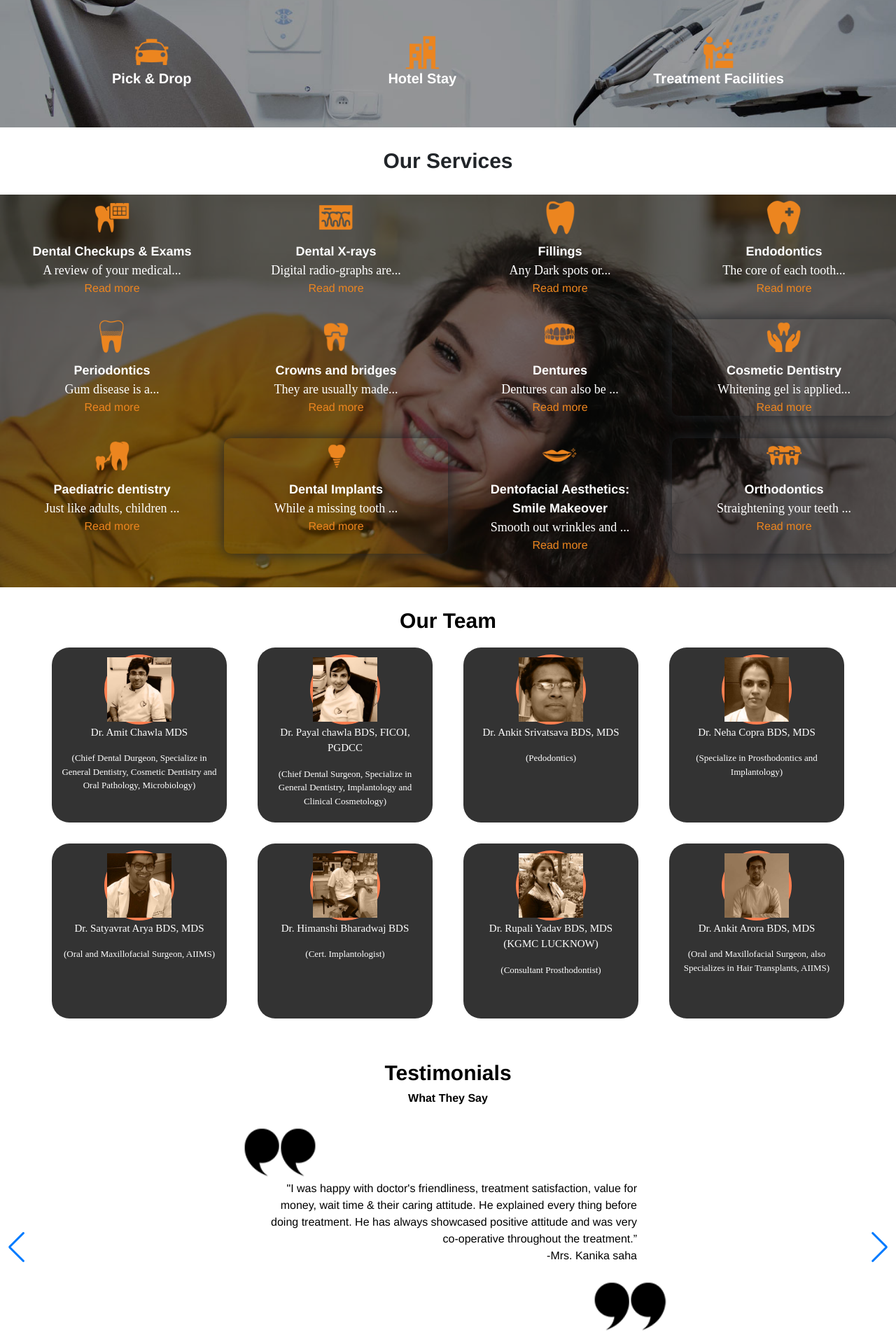
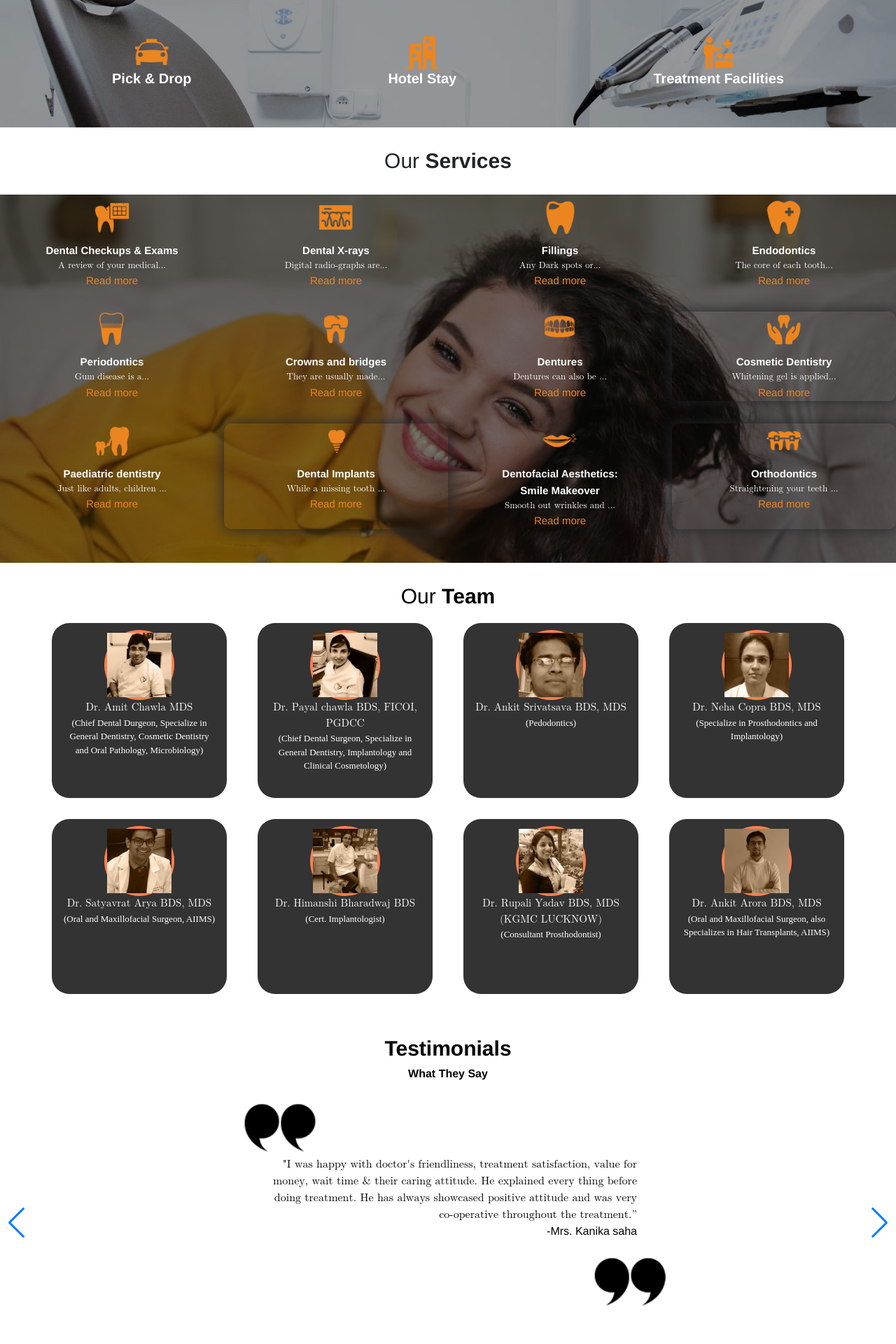
Before and after one commit to jha45507/prosmile, a PHP site: page / in a window 1280 px wide. Shown: the part 1080-3000 px from the top of the page at 70% size. Run offline with PHP 8.4, Linux system fonts and the light colour scheme; some libraries are stand-ins or nearby versions; some web fonts are replaced.

Commit message:
re commit code

```diff
--- a/css/index.css
+++ b/css/index.css
@@ -249,12 +249,19 @@ html {
 .address_icons {
     margin: 10px 0px;
     display: flex;
+    text-decoration: none;
+}
+.address_icons:hover {
+    text-decoration: none;
 }
 
+.address_icons i, p{
+    margin: 0px 5px;
+    color: white;
+}
 
 .address_icons p{
     font-size: small;
-
 }
 
 .follow_us {
@@ -484,7 +491,7 @@ p {
 .awards_section_child li {
     margin: 20px 0px;
     font-size: 15px;
-
+    font-family: math;
 }
 
 .our_team_section {
@@ -505,6 +512,10 @@ p {
     color: black;
     font-weight: bold;
 
+}
+
+.highlight_sub_heading{
+    font-weight: 100;
 }
 
 .treatment_team {
@@ -556,7 +567,7 @@ p {
     color: white;
     font-size: 15px;
     text-align: center;
-    font-family: serif;
+    font-family: math;
 }
 
 .team_content {
@@ -675,12 +686,11 @@ p {
     color: white;
     text-align: center;
     font-size: 30px;
-
 }
 
 .about_div p {
     font-size: small;
-
+    font-family: math;
 }
 .about_div div {
     margin:50px 0px ;
@@ -720,12 +730,15 @@ p {
     text-align: center;
 }
 
+.testimonials_content{
+    font-family: math;
+}
+
 .testimonials h5, h3 {
     text-align: center;
 }
 .testimonials h5 {
     font-size: 30px;
-
 }
 
 /* ========================= hamburger =========================== */
--- a/css/style.css
+++ b/css/style.css
@@ -370,10 +370,11 @@ p {
 	font-weight: 100;
 	margin:0;
 	color: #fff;
-	font-size: 18px;
+	font-size: small;
+	font-family: math;
 } .services .text span{
 	color: #fff;
-	font-size: 18px;
+	font-size: 15px;
 	font-weight: bold;
 }.modal-body p{
 	text-align: justify;
@@ -861,10 +862,11 @@ textarea::placeholder{
 } */
 .popup-btn{
 	border: 0;
-background: transparent;
-color: #ec851f;
-padding: 0;
-margin: auto;
+	background: transparent;
+	color: #ec851f;
+	padding: 0;
+	margin: auto;
+	font-size: 15px;
 }
 
 .modal.show .modal-dialog {
--- a/index.html
+++ b/index.html
@@ -83,12 +83,12 @@
                 <div class="child_about">
                     <div class="about_div">
                         <div>
-                            <h1>About Us</h1>
+                            <h1>About <span class="highlight_sub_heading">Us</span></h1>
                             <p>We ensure that your appointment is the most positive experience possible. We are committed to delivering comprehensive oral health care service ensuring the highest level of quality excellence, offering treatment at affordable prices, implementing advanced therapies with state-of-the-art equipment and facilities. Our motto is to provide you quality and safety, offering flexible appointment timings and modern dentistry.
                             </p>
                         </div>
                         <div>
-                            <h1>Medical Tourism</h1>
+                            <h1>Medical <span class="highlight_sub_heading">Tourism</span></h1>
                             <p>We believe in changing your life by taking care of your smile. It's no good gambling with your future when we here facilitate you with best dental serves. Thus to encourage medical tourism we provide our visitors from across the world with pick & drop services from airport, stay and complete treatment facilities.</p>
                         </div>
                     </div>
@@ -114,7 +114,7 @@
                     </div>
                 </div>
             </div>
-            <h2 class="services_heading">Our Services</h2>
+            <h2 class="services_heading"><span class="highlight_sub_heading">Our </span>Services</h2>
             <section id="services" class="services text-center overlay-white ">
                 <div class="back-img">
                     <div class="container-fluid">
@@ -587,7 +587,7 @@
             </section>
             <div class="our_team_section" id="our_team">
                 <div class="our_team_child_section">
-                    <h1>Our Team</h1>
+                    <h1><span class="highlight_sub_heading">Our </span>Team</h1>
                     <div class="treatment_team">
                         <div class="our_team_card_div">
                             <div class="our_team_img_div">
@@ -664,7 +664,7 @@
                             <div class="slider_child_div">
                                 <div class=" quote">
                                     <div class="">
-                                        <div class="text-right">
+                                        <div class="text-right testimonials_content">
                                             "I was happy with doctor's friendliness, treatment satisfaction,
                                             value for money, wait time & their caring attitude.
                                             He explained every thing before doing treatment. He has always
@@ -682,7 +682,7 @@
                             <div class="slider_child_div">
                                 <div class=" quote">
                                     <div class="">
-                                        <div class="text-right">
+                                        <div class="text-right testimonials_content">
                                             "I was happy with doctor's friendliness. He is very kind and takes
                                             full care of his patients. He gives his best and attends the patient
                                             very well.”
@@ -698,7 +698,7 @@
                             <div class="slider_child_div">
                                 <div class=" quote">
                                     <div class="">
-                                        <div class="text-right">
+                                        <div class="text-right testimonials_content">
                                             "Dr Payal is very experienced dentist. I have been visiting her from
                                             last 2 years and have found her to be very professional. She is
                                             available during non business hours for any emergency or critical
@@ -719,7 +719,7 @@
                             <div class="slider_child_div">
                                 <div class=" quote">
                                     <div class="">
-                                        <div class="text-right">
+                                        <div class="text-right testimonials_content">
                                             "I was happy with doctor's friendliness, explanation of the health
                                             issue, treatment satisfaction & value for money. I have been
                                             associated with many doctors in past because of my serious dental
@@ -740,7 +740,7 @@
                             <div class="slider_child_div">
                                 <div class=" quote">
                                     <div class="">
-                                        <div class="text-right">
+                                        <div class="text-right testimonials_content">
                                             "I was happy with explanation of the health issue, treatment
                                             satisfaction & value for money. Dr Payal is really sweet &
                                             works very well. She is very good in her work & you can feel that by
@@ -757,7 +757,7 @@
                             <div class="slider_child_div">
                                 <div class=" quote">
                                     <div class="">
-                                        <div class="text-right">
+                                        <div class="text-right testimonials_content">
                                             "There is good coordination between the two doctors . I needed
                                             dentures for long time . I am satisfied with treatment I got .
                                             All the best for doctor duo . Thank you”
@@ -773,7 +773,7 @@
                             <div class="slider_child_div">
                                 <div class=" quote">
                                     <div class="">
-                                        <div class="text-right">
+                                        <div class="text-right testimonials_content">
                                             "I was happy with doctor's friendliness, explanation of the health
                                             issue, treatment satisfaction, value for money & wait time.
                                             The visit and treatment was fine. Fully satisfied with hygiene,
@@ -791,7 +791,7 @@
                             <div class="slider_child_div">
                                 <div class=" quote">
                                     <div class="">
-                                        <div class="text-right">
+                                        <div class="text-right testimonials_content">
                                             "I was happy with doctor's friendliness, explanation of the health
                                             issue, treatment satisfaction & value for
                                             money. I am very much satisfied with the treatment. His approach to
@@ -809,7 +809,7 @@
             </div>
             <div class="awards_section" id="awards">
                 <div class="awards_section_child">
-                    <h2 class="">Awards and Recognition</h2>
+                    <h2 class="">Awards <span class="highlight_sub_heading">and Recognition</span></h2>
                     <ul class="">
                         <li> "Best Dental Centre in Gurgaon" by India dental awards 2017</li>
                         <li> Colgate certificate of honour</li>
@@ -854,7 +854,7 @@
                         <div>
                             <div class="img_div">
                                 <a href="">
-                                    <img src="/images/gallery/f/f1.jpeg" alt="">
+                                    <img src="/images/gallery/f/f9.jpeg" alt="">
                                 </a>
                             </div>
                             <h3>Dental Facts</h3>
@@ -1000,23 +1000,23 @@
                         <div class="footer_address">
                             <h3>Address</h3>
                             <div>
-                                <div class="address_icons">
-                                    <i class="fa fa-solid fa-location-dot"></i>
-                                    <a href="https://goo.gl/maps/w6bwdxTVv4q" target="_blank">
+                                <div>
+                                    <a href="https://goo.gl/maps/w6bwdxTVv4q" target="_blank" class="address_icons">
+                                        <i class="fa fa-solid fa-location-dot"></i>
                                         <p>Clinic1:- F-06, Baani Square near Hotel Hilton,Sector 50 Mayfield Gardens,
                                             ggn </p>
                                     </a>
                                 </div>
-                                <div class="address_icons">
-                                    <i class="fa fa-solid fa-location-dot"></i>
-                                    <a href="https://goo.gl/maps/w6bwdxTVv4q" target="_blank">
+                                <div>
+                                    <a href="https://goo.gl/maps/w6bwdxTVv4q" target="_blank" class="address_icons">
+                                        <i class="fa fa-solid fa-location-dot"></i>
                                         <p>Clinic1:- F-06, Baani Square near Hotel Hilton,Sector 50 Mayfield Gardens,
                                             ggn </p>
                                     </a>
                                 </div>
-                                <div class="address_icons">
-                                    <i class="fa fa-solid fa-location-dot"></i>
-                                    <a href="https://goo.gl/maps/uwVMN9Ls1bk" target="_blank">
+                                <div>
+                                    <a href="https://goo.gl/maps/uwVMN9Ls1bk" target="_blank" class="address_icons">
+                                        <i class="fa fa-solid fa-location-dot"></i>
                                         <p>Clinic2:- F-186, Eros City Square above Mc. Donald's, Sector 49 opp. Wembley
                                             Estate, ggn. </p>
                                     </a>
```
